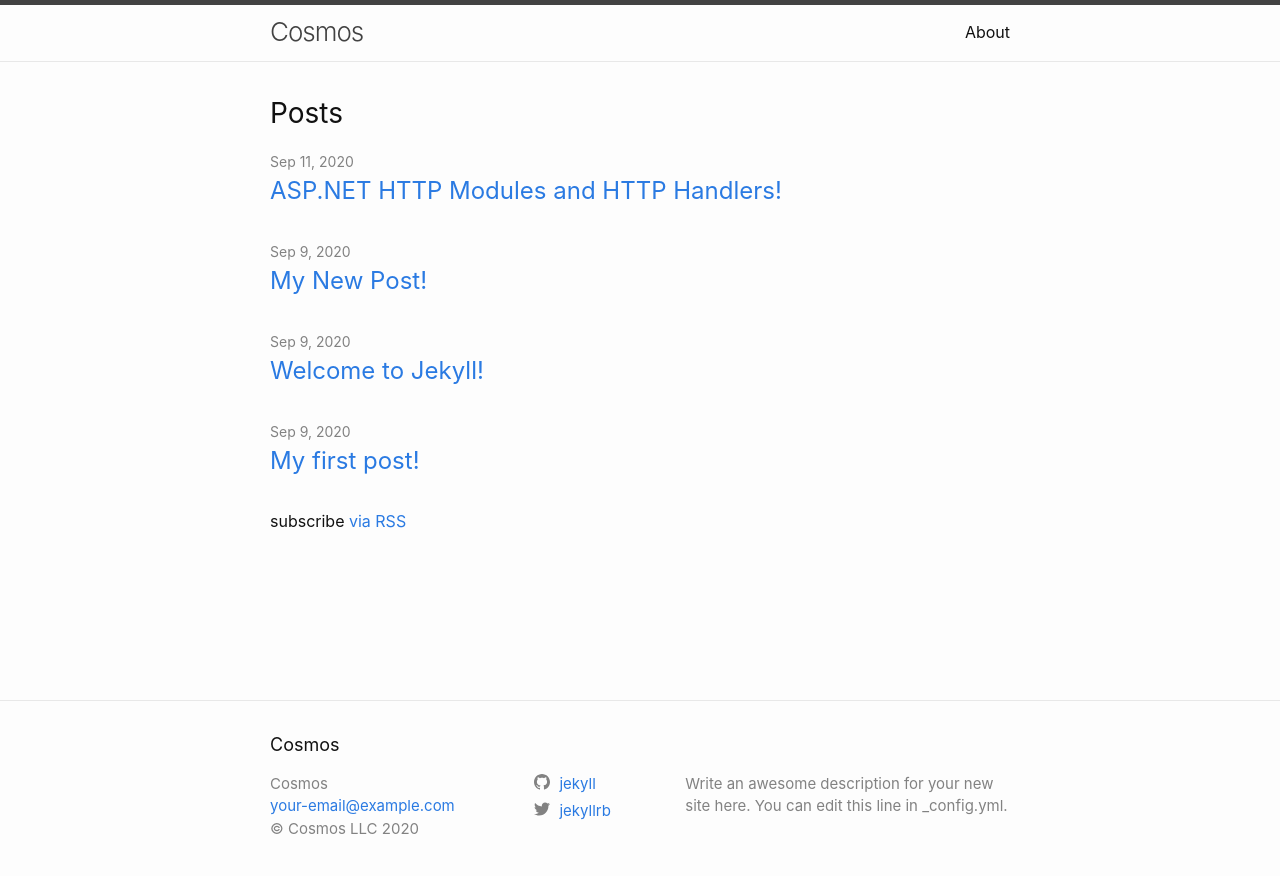
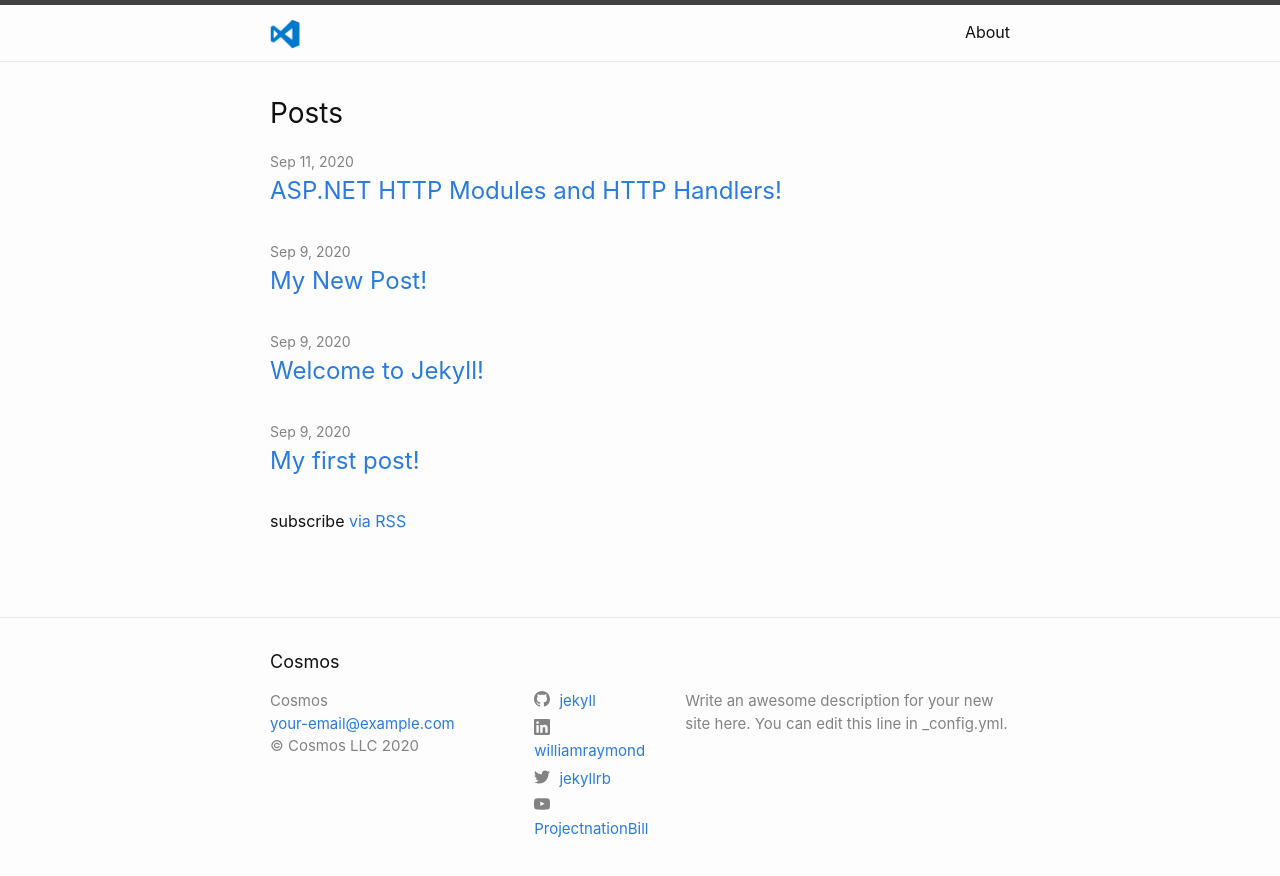
Before and after one commit to sendtodilip/my-blog, a Jekyll site: the page built from index.markdown, in a window 1280 px wide. Shown: the top 876 px of the page. Built offline with Jekyll 4.4.1, drawn with Linux system fonts in a browser that asks for light colours.

Commit message:
Added social login and logo

```diff
--- a/_config.yml
+++ b/_config.yml
@@ -31,11 +31,19 @@ github_username:  jekyll
 # Fields minima uses, but are not defaulted with the jekyll new command
 # Auther is the default for post, the atom free, and is used in the footer.
 auther: Bill Raymond
+linkedin_username: williamraymond
+youtube_username: ProjectnationBill
 
 # New fields not defaulted by jekyll-new with the ninima theme
 # Add a copyright. A copyrigh tsymbol and year will be added automatically
 # copyright: Company Name, Inc.
 copyright: "Cosmos LLC"
+
+# title-logo is anew field that, when used, displayes alogo
+# instead of custom text, ideally, image is 50px high and take up
+# minimal horizonal space, Tested witha new root "images" folder e.g.:
+# title-log: /images/my-logo.png (or JPG, etc.)
+title-logo: /images/title_logo.png
 
 # Build settings
 theme: minima
--- a/_includes/header.html
+++ b/_includes/header.html
@@ -3,7 +3,17 @@
   <div class="wrapper">
     {%- assign default_paths = site.pages | map: "path" -%}
     {%- assign page_paths = site.header_pages | default: default_paths -%}
-    <a class="site-title" rel="author" href="{{ "/" | relative_url }}">{{ site.title | escape }}</a>
+    <!-- <a class="site-title" rel="author" href="{{ "/" | relative_url }}">{{ site.title | escape }}</a> -->
+
+
+    <!-- Custom   -->
+    <a class="site-title" rel="author" href="{{ "/" | relative_url }}">
+      {%- if site.title-logo -%}
+        <img src="{{ site.title-logo | relative_url }}" alt="{{ site.title | escape}}" width="30px" height="30px"/>
+      {%- else -%}
+        {{ site.title | escape}}
+      {%- endif -%}
+    </a>
 
     {%- if page_paths -%}
     <nav class="site-nav">
```
Also changed, not shown: other parts of _includes/header.html (+2 -1 lines), images/title_logo.png (added). Lines whose indentation alone changed are shown as unchanged.
